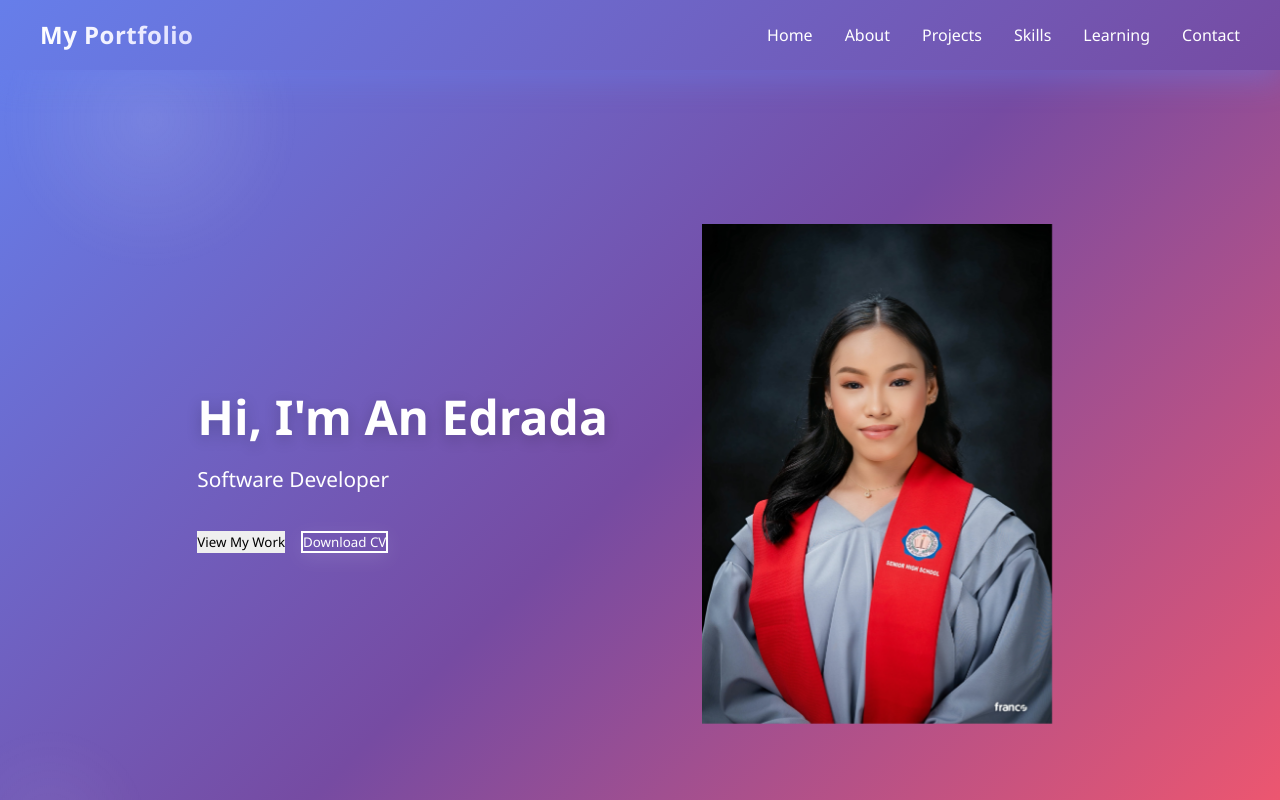
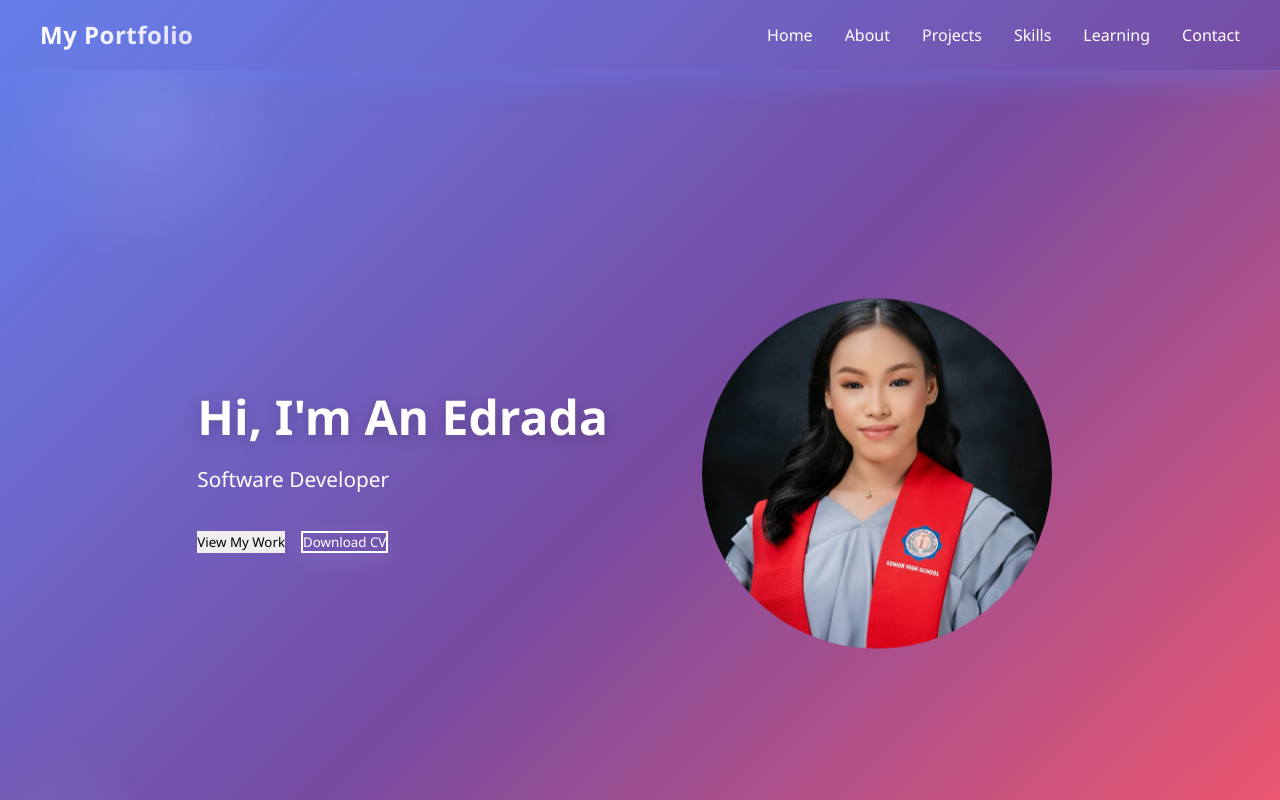
Before and after one commit to anedrada/EDRADA_FUTURE_PROOF, a React (Vite) app: page / in a window 1280 px wide. Shown: the top 800 px of the page. Built offline with nearby package versions, Linux system fonts and the light colour scheme.

Commit message:
Style profile picture as circular shape

```diff
--- a/src/components/Hero.css
+++ b/src/components/Hero.css
@@ -60,7 +60,9 @@
 .profile-pic {
   width: 100%;
   max-width: 350px;
-  height: auto;
+  height: 350px;
+  object-fit: cover;
+  border-radius: 50%;
   box-shadow: none;
   transition: all 0.3s ease;
   animation: float 3s ease-in-out infinite;
```
